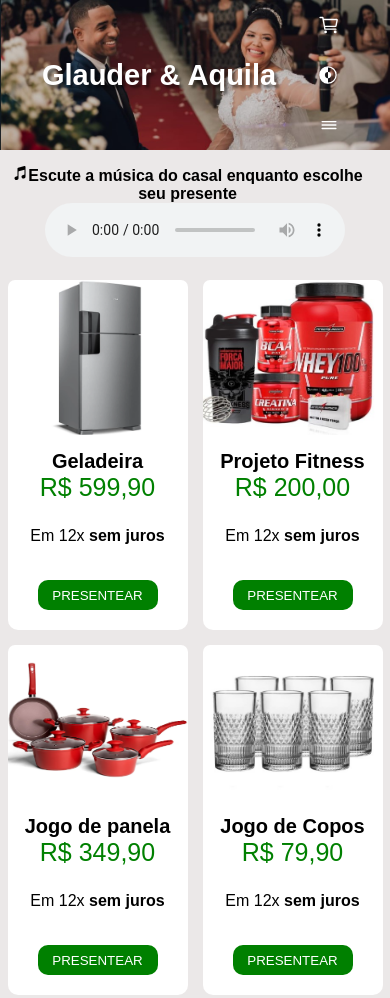
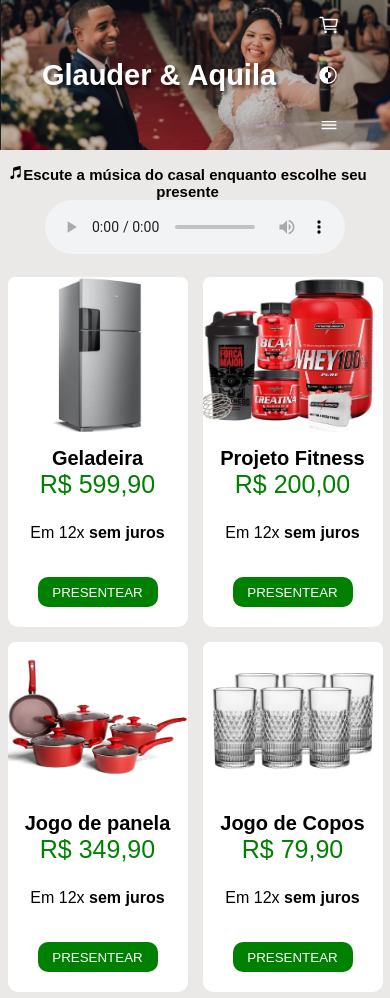
Before and after one commit to WesleyElielDev/noivos-store, a plain HTML site: page index.html in a window 390 px wide. Shown: the top 998 px of the page. Drawn offline with nearby package versions, Linux system fonts and the light colour scheme; a web font is replaced by a local one.

Commit message:
font size music mobile

```diff
--- a/style.css
+++ b/style.css
@@ -435,6 +435,9 @@ headder h1{
 .products h2{
     font-size: 20px;
 }
+.musica h4{
+   font-size: 15px;
+}
 }
 
 /* FRASE DO RODAPÉ */
```
